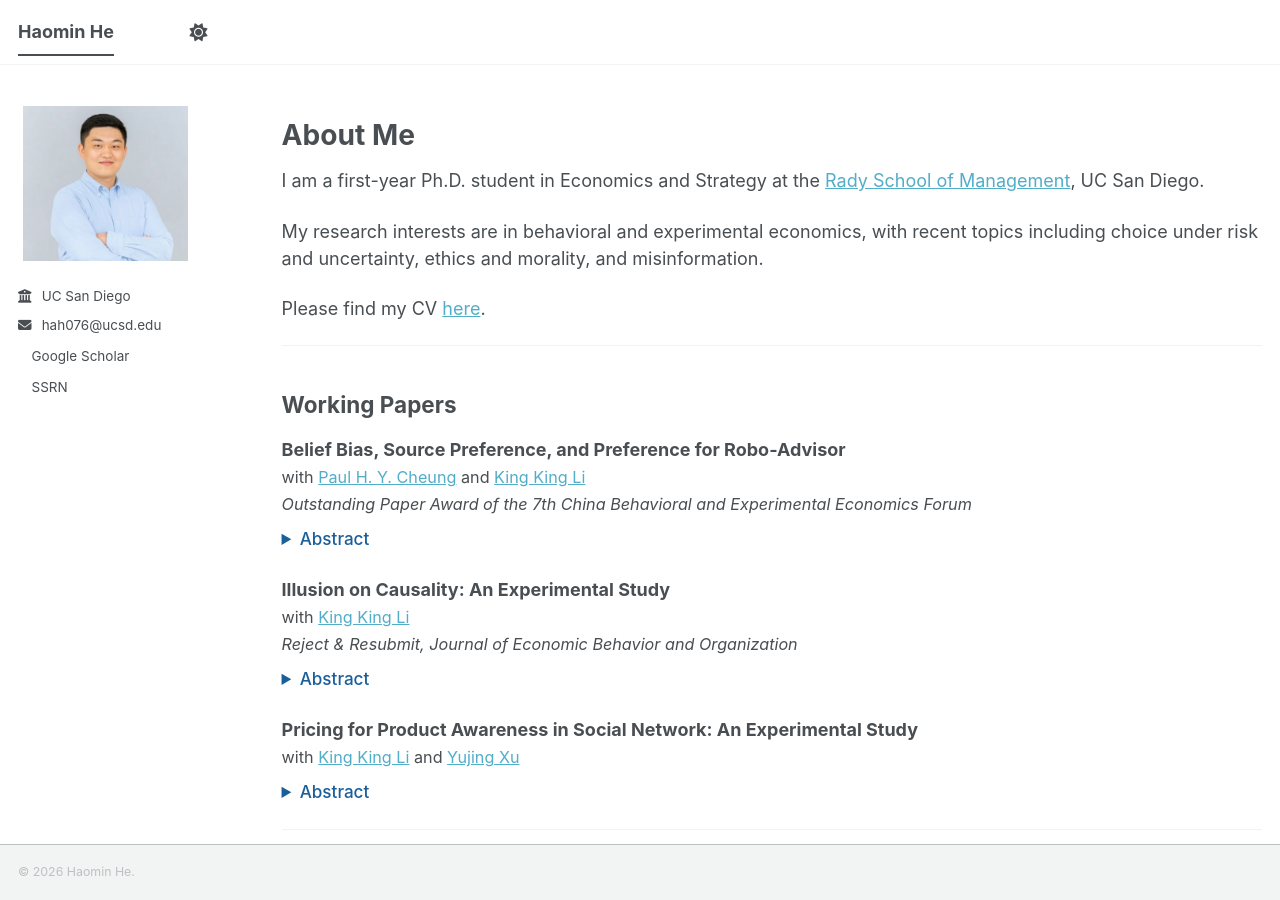
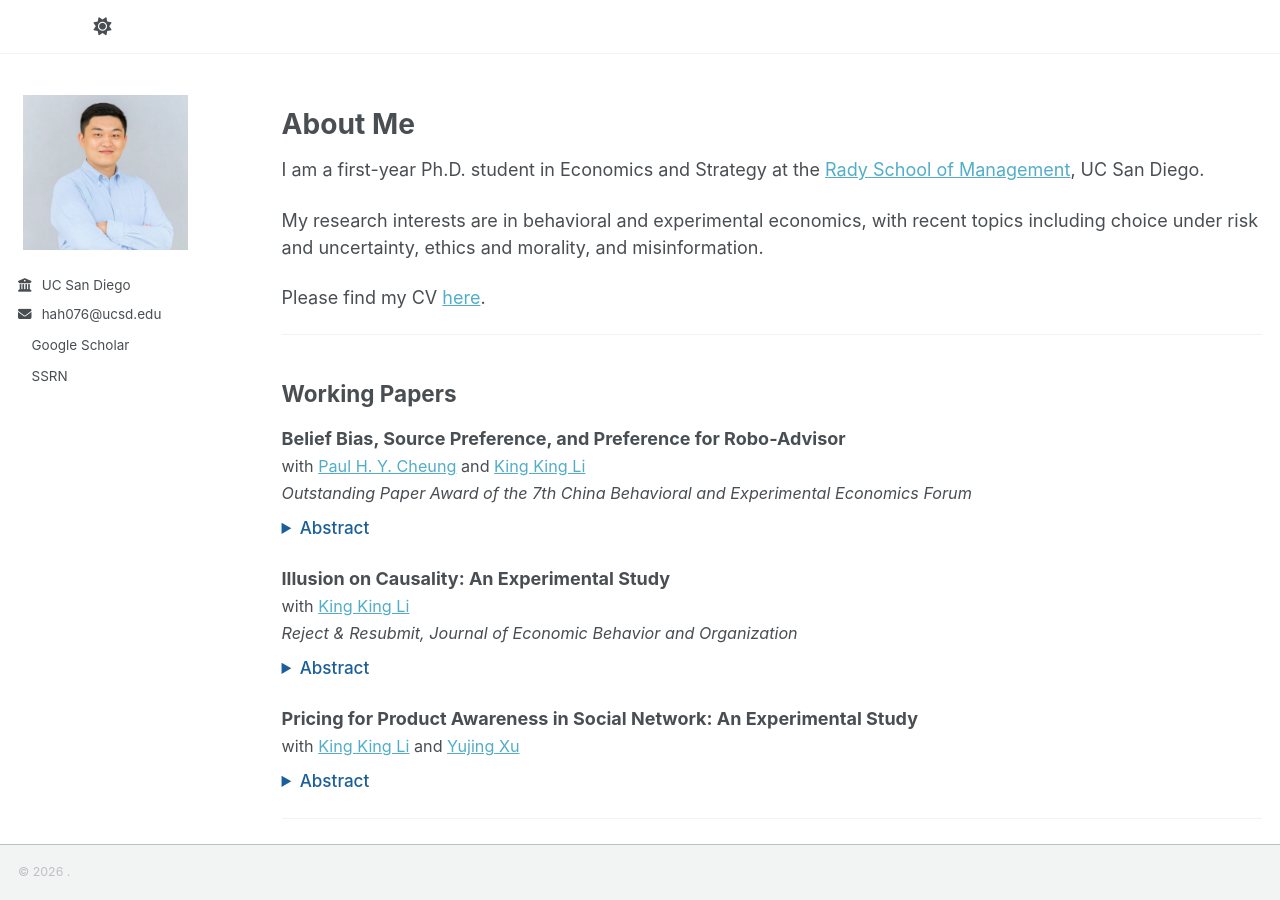
Before and after one commit to haomin-he/haomin-he.github.io, a Jekyll site: the page built from _pages/about.md, in a window 1280 px wide and 900 px high. Built offline with Jekyll 4.4.1, drawn with Linux system fonts in a browser that asks for light colours; a script bundle is joined from its source files by our own code; a style sheet for code colours, icons or effects is not loaded.

Commit message:
Update _config.yml

```diff
--- a/_config.yml
+++ b/_config.yml
@@ -9,9 +9,9 @@
 # Basic Site Settings
 locale                   : "en-US"
 site_theme               : "default" # The available themes options are "default", "air", "sunrise", "mint", "dirt" and "contrast"
-title                    : "Haomin He"
-title_separator          : "-"
-name                     : &name "Haomin He"
+#title                    : "Haomin He"
+#title_separator          : "-"
+#name                     : &name "Haomin He"
 description              : &description "Haomin He's academic portfolio"   # Update this with a general description of your site, this is the default if not overridden by a page
 url                      : https://haomin-he.github.io/ # The base hostname & protocol for your site e.g. "https://[your GitHub username].github.io",
                                                            # or if you already have some other page hosted on Github then use "https://[your GitHub username].github.io/[Your Repo Name]"
```
